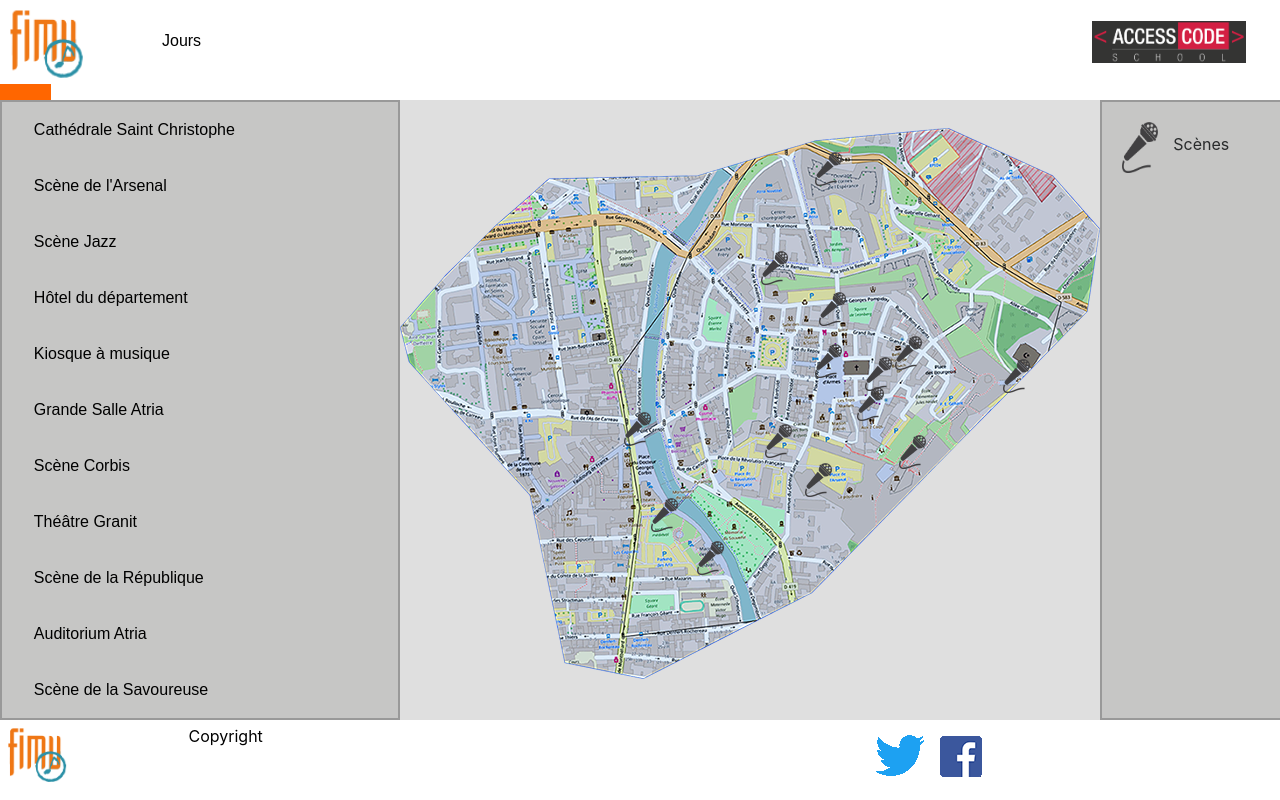
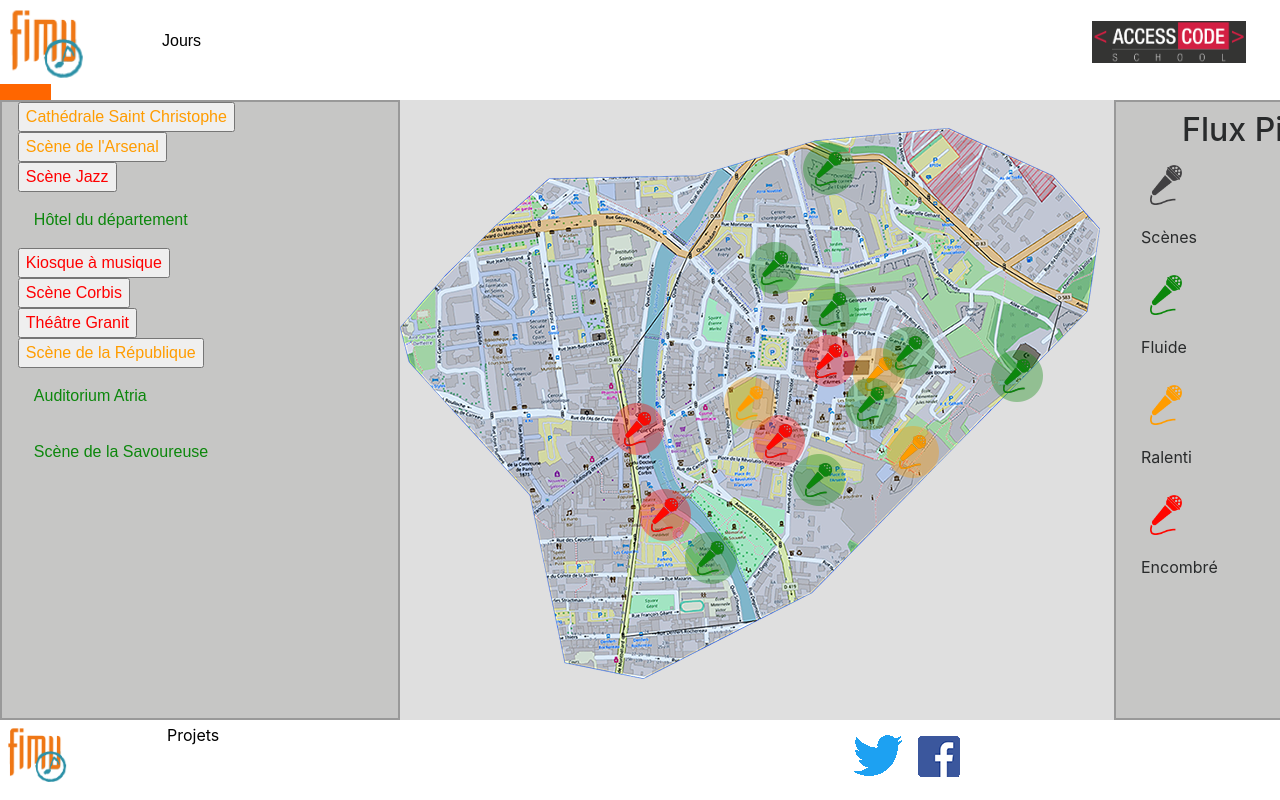
Before and after one commit to Nekzodem/Fimu, a plain HTML site: page index.html in a window 1280 px wide. Shown: the top 800 px of the page. Drawn offline with nearby package versions, Linux system fonts and the light colour scheme; a script that the page names is missing.

Commit message:
commit visu

```diff
--- a/index.html
+++ b/index.html
@@ -33,7 +33,7 @@
          <div id="section_1">
             <div class="cadres"style="width:400px;height:620px;border:2px solid #999999;">
                <div class="dropdown">
-                  <button class="dropbtn">Cathédrale Saint Christophe</button>
+                  <button class="dropbtno">Cathédrale Saint Christophe</button>
                   <div class="dropdown-content">
                      <a class="dropdownitem" href="#">Camerata NovNorte (Portugal)
                      15 h 00 - 16 h 00</a>
@@ -47,7 +47,7 @@
                </div>
                <br>
                <div class="dropdown">
-                  <button class="dropbtn">Scène de l'Arsenal</button>
+                  <button class="dropbtno">Scène de l'Arsenal</button>
                   <div class="dropdown-content">
                      <a class="dropdownitem" href="#">1000 Chevaux-Vapeur (France)
                      15 h 00 - 16 h 00</a>
@@ -65,7 +65,7 @@
                </div>
                <br>
                <div class="dropdown">
-                  <button class="dropbtn">Scène Jazz</button>
+                  <button class="dropbtnr">Scène Jazz</button>
                   <div class="dropdown-content">
                      <a class="dropdownitem" href="#">Swingtime Band (République Tchèque)
                      14 h 00 - 15 h 00</a>
@@ -93,7 +93,7 @@
                </div>
                <br>
                <div class="dropdown">
-                  <button class="dropbtn">Kiosque à musique</button>
+                  <button class="dropbtnr">Kiosque à musique</button>
                   <div class="dropdown-content">
                      <a class="dropdownitem" href="#">Cuarteto Kuikani (Mexique)
                      14 h 00 - 15 h 00</a>
@@ -110,7 +110,7 @@
                   </div>
                </div>
                <br>
-               <div class="dropdown">
+               <!--<div class="dropdown">
                   <button class="dropbtn">Grande Salle Atria</button>
                   <div class="dropdown-content">
                      <a class="dropdownitem" href="#">Studentenorchester Münster (Allemagne)
@@ -123,9 +123,9 @@
                      21 h 30 - 22 h 30</a>
                   </div>
                </div>
-               <br>
+               <br>-->
                <div class="dropdown">
-                  <button class="dropbtn">Scène Corbis</button>
+                  <button class="dropbtnr">Scène Corbis</button>
                   <div class="dropdown-content">
                      <a class="dropdownitem" href="#">Huw Eddy & The Carnival (Angleterre)
                      14 h 00 - 15 h 00</a>
@@ -143,7 +143,7 @@
                </div>
                <br>
                <div class="dropdown">
-                  <button class="dropbtn">Théâtre Granit</button>
+                  <button class="dropbtnr">Théâtre Granit</button>
                   <div class="dropdown-content">
                      <a class="dropdownitem" href="#">Orchestra of Conservatory of the Municipality of Amaroussion (Grèce)
                      14 h 00 - 15 h 00</a>
@@ -159,7 +159,7 @@
                </div>
                <br>
                <div class="dropdown">
-                  <button class="dropbtn">Scène de la République</button>
+                  <button class="dropbtno">Scène de la République</button>
                   <div class="dropdown-content">
                      <a class="dropdownitem" href="#">Anastasia (France)
                      15 h 00 - 16 h 00</a>
@@ -207,12 +207,19 @@
             </div>
          </div>
          <div id="section_2">
-            <img class="zone" src="images/FIMU_Zone_Presence.png" alt="Carte">
+            <img class="zone" src="images/FIMU_Zone_Presence2.png" alt="Carte">
          </div>
          <div id="section_3">
             <div class="micro" style="width:400px;height:620px;border:2px solid #999999;">
+              <h2>Flux Piétons à 21h</h2>
                <img class="micro" src="images/06.png" alt="Micro">
                <p>Scènes</p>
+               <img class="micro" src="images/06v.png" alt="Micro">
+               <p>Fluide </p>
+               <img class="micro" src="images/06j.png" alt="Micro">
+               <p>Ralenti</p>
+               <img class="micro" src="images/06r.png" alt="Micro">
+               <p>Encombré</p>
             </div>
          </div>
       </section>
@@ -221,7 +228,7 @@
             <a href="#"><img class="fimu" src="images/fimu.png" alt="Logo Fimu"></a>
          </div>
          <div id="copy">
-            <p class="copyright">Copyright</p>
+            <p class="copyright">Projets</p>
          </div>
          <a href="https://twitter.com/fimubelfort"><img class="twitter" src="images/twitter.png" alt="Logo Twitter"></a>
          <a href="https://www.facebook.com/FimuOfficiel"><img class="Facebook" src="images/facebook.png" alt="Logo Facebook"></a>
--- a/style.css
+++ b/style.css
@@ -25,12 +25,20 @@ nav {
 }
 
 .dropbtn {
-    color: black;
+    color: #0c870c;
     padding: 16px;
     font-size: 16px;
     border: none;
     cursor: pointer;
     background-color: #C6C6C5;
+}
+
+.dropbtnr {
+    color: red;
+}
+
+.dropbtno {
+    color: #ff9c00;
 }
 
 .dropbtn:hover {
@@ -156,12 +164,15 @@ footer {
 }
 
 .micro {
-    display: flex;
-    width: 12%;
-    height: 10%;
+    height: 50px;
+    margin-left: 14px;
     background-color: #C6C6C5;
     padding-left: 10px;
     padding-top: 10px;
+}
+
+h2 {
+    text-align: center;
 }
 
 .cadres {
```
Also changed, not shown: images/06j.png (added), images/06r.png (added), images/06v.png (added), images/Capture.jpg (added), images/FIMU_Zone_Presence2.png (added), 1 other file.
